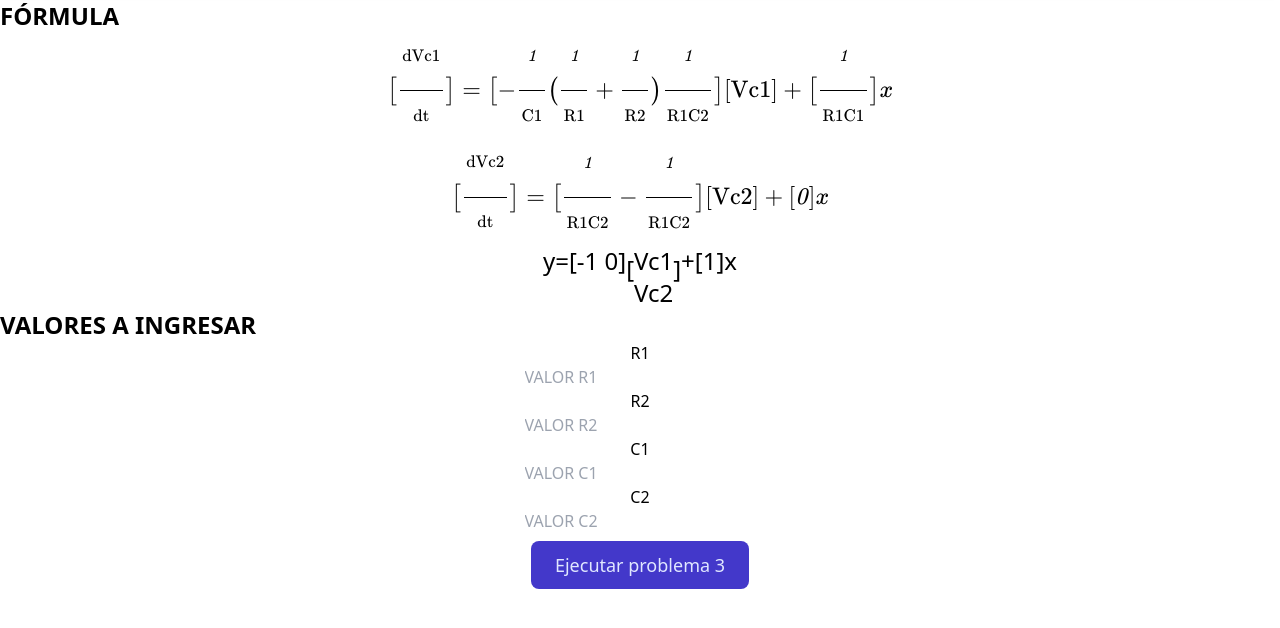
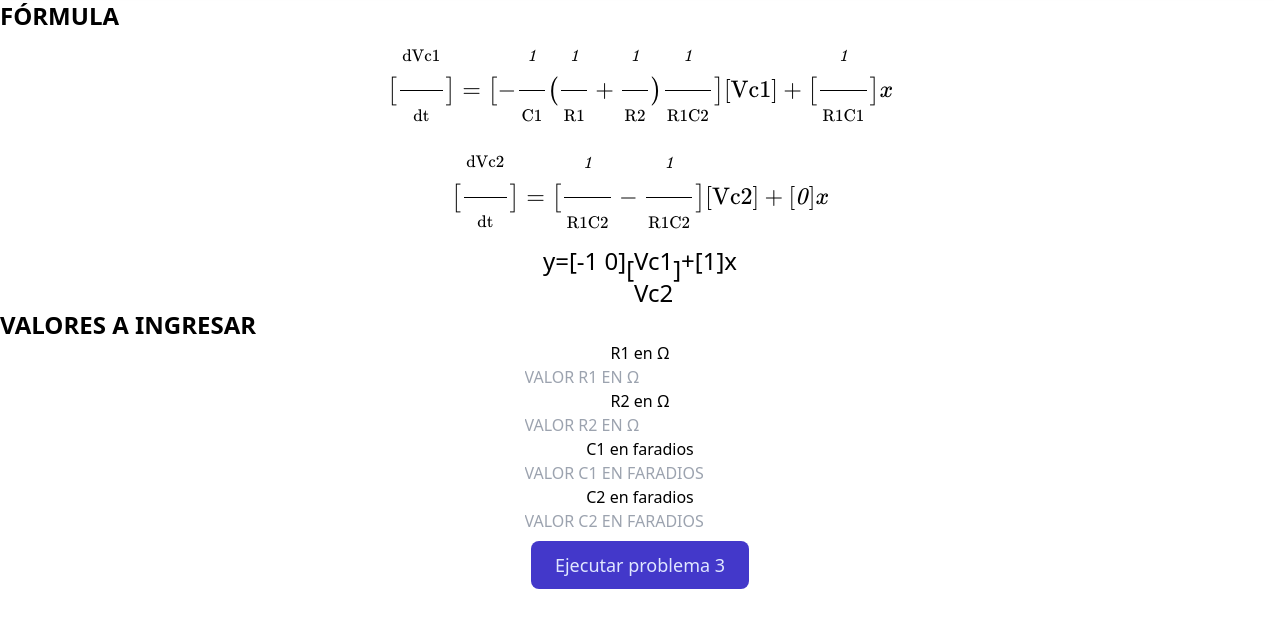
Before and after one commit to WilberthGamboa/WebER, a website: page src/views/problema3.html in a window 1280 px wide. Shown: the part 76-704 px from the top of the page. Drawn offline with nearby package versions, Linux system fonts and the light colour scheme; some packages are replaced by stand-ins of ours; a script that the page names is missing.

Commit message:
cambios realizados al menu

```diff
--- a/src/scripts/problema1.js
+++ b/src/scripts/problema1.js
@@ -38,10 +38,11 @@ btnResolverProblema.addEventListener('click',(e)=>{
 
             rc  = 1/ (r*c);
            corchetes[0].innerHTML=  `
-           <mrow>
+           <mfenced  class="" id="corchete" open="[" close="]" separators="    ">
+
            <mi id="RC">${-1*(rc)}</mi>
-            </mrow>
 
+            </mfenced>
            `;
            corchetes[1].innerHTML=`<mi id="RC">${(rc)}</mi>`;
 
--- a/src/views/problema3.html
+++ b/src/views/problema3.html
@@ -150,14 +150,14 @@
             </h3>
             <div class="flex flex-col content-center items-center justify-center">
 
-                <label for="r1">R1</label>
-                <input id="r1" type="text" placeholder="VALOR R1">
-                <label for="r2">R2</label>
-                <input id="r2" type="text" placeholder="VALOR R2">
-                <label for="c1">C1</label>
-                <input id="c1" type="text" placeholder="VALOR C1">
-                <label for="c2">C2</label>
-                <input id="c2" type="text" placeholder="VALOR C2">
+                <label for="r1">R1 en Ω</label>
+                <input id="r1" type="text" placeholder="VALOR R1 EN Ω">
+                <label for="r2">R2 en Ω</label>
+                <input id="r2" type="text" placeholder="VALOR R2 EN Ω">
+                <label for="c1">C1 en faradios</label>
+                <input id="c1" type="text" placeholder="VALOR C1 EN FARADIOS">
+                <label for="c2"> C2 en faradios </label>
+                <input id="c2" type="text" placeholder="VALOR C2 EN FARADIOS">
                 <input id="resolverProblema" class=" text-indigo-100 transition-colors duration-150 bg-indigo-700 rounded-lg hover:bg-indigo-800 h-12 px-6 m-2 text-lg" type="button" value="Ejecutar problema 3">
             </div>
     </main>
```
Also changed, not shown: index.html (+2 -2 lines), src/views/problema1.html (+4 -4 lines), src/views/problema2.html (+10 -10 lines), src/img/1.jpg, src/img/3.jpg, src/img/5.jpg.
